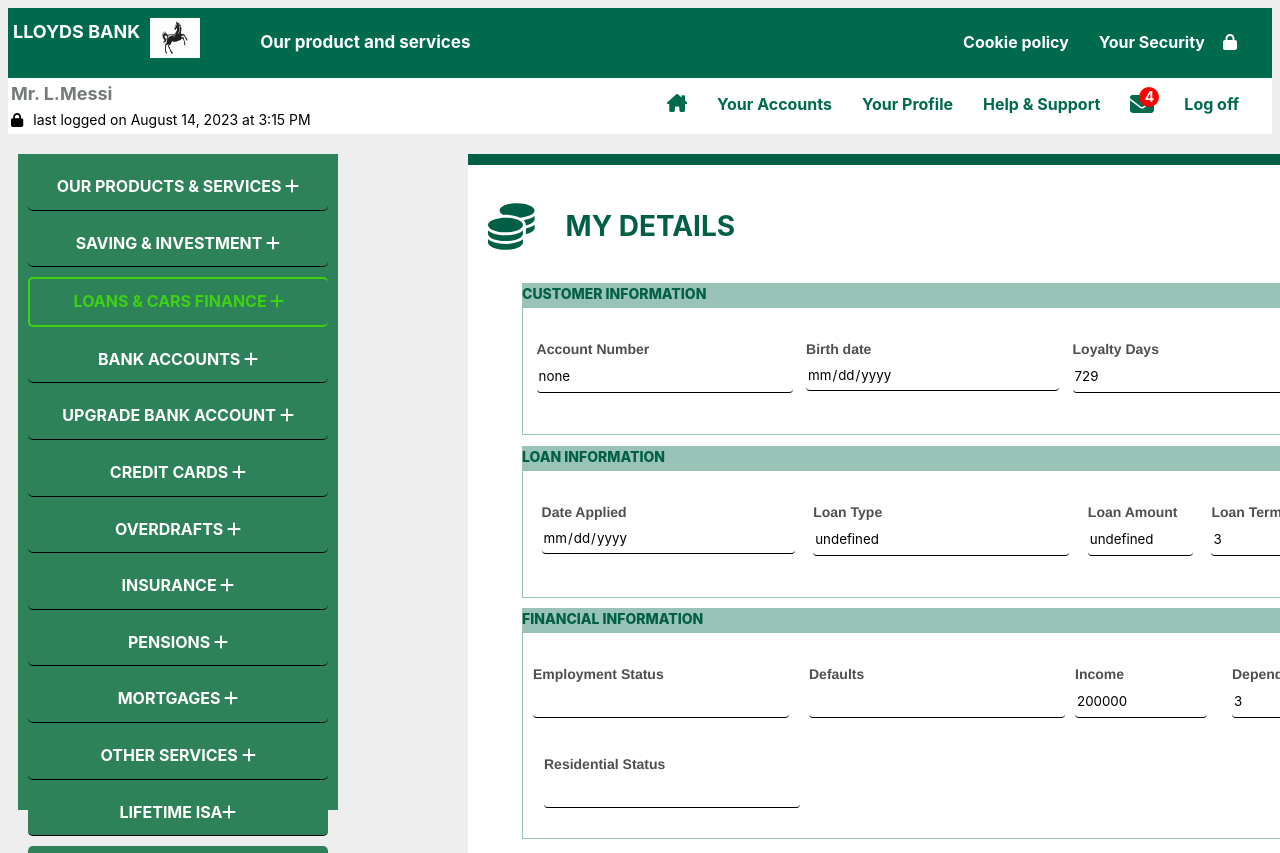
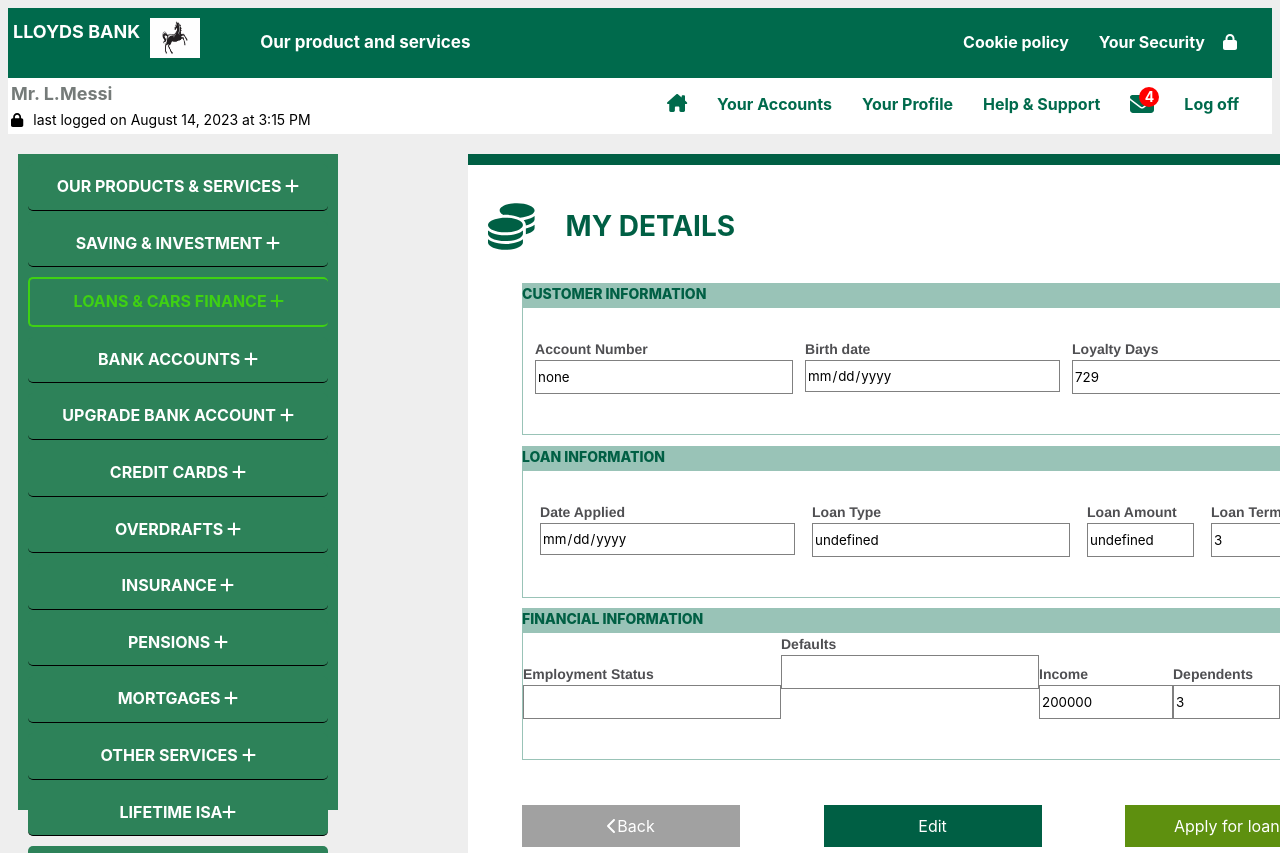
Before and after one commit to Safo-Samson/customer-interface-decisioning, a React (Vite) app: page /CustomerInfo in a window 1280 px wide. Shown: the top 853 px of the page. Built offline with nearby package versions, Linux system fonts and the light colour scheme.

Commit message:
remove defaults

```diff
--- a/src/components/InformationCheck/InformationCheck.css
+++ b/src/components/InformationCheck/InformationCheck.css
@@ -87,9 +87,9 @@
 	background-color: white;
 	height: 30px;
 	width: 252px;
-	border: none;
-	border-bottom: 1px solid black;
-	border-radius: 4px;
+	border: 1px solid gray;
+	/* border-bottom: 1px solid black; */
+	/* border-radius: 4px; */
 	display: inline-block;
 }
 
@@ -99,8 +99,10 @@
 	display: flex;
 	flex-direction: row;
 	/* border: 1px solid black; */
-	height: 205px;
+	height: 126px;
     border: 1px solid #99C3B7;
+	display: flex;
+	justify-content: space-evenly;
 
 
 
@@ -123,35 +125,18 @@
 	font-weight: 800;
 }
 
-.employmentStatus, .dependents, .income, .defaults{
+.employmentStatus, .dependents, .income, .residentialStatus{
     display: flex;
 	flex-direction: column;
 	margin-top: 30px;
 }
-.residentialStatus {
-	display: flex;
-	flex-direction: column;
-	margin-top: 120px;
-	margin-left: -793px;
-}
 
 
 
-.employmentStatus {
-	margin-left: 10px;
-}
-.dependents {
-	margin-left: 25px;
-}
-.income {
-	margin-left: 10px;
-}
 .income input {
 	width: 128px;
 }
-.defaults {
-	margin-left: 20px;
-}
+
 .loyaltyDays {
 	display: flex;
 	flex-direction: column;
@@ -161,7 +146,6 @@
 .loanAmountinfo {
 	display: flex;
 	flex-direction: column;
-    /* margin-left:15px; */
 
 	margin-top: 30px;
 }
@@ -169,7 +153,6 @@
 .loanType {
 	display: flex;
 	flex-direction: column;
-    /* margin-left: 20px; */
 
 	margin-top: 30px;
 }
```
